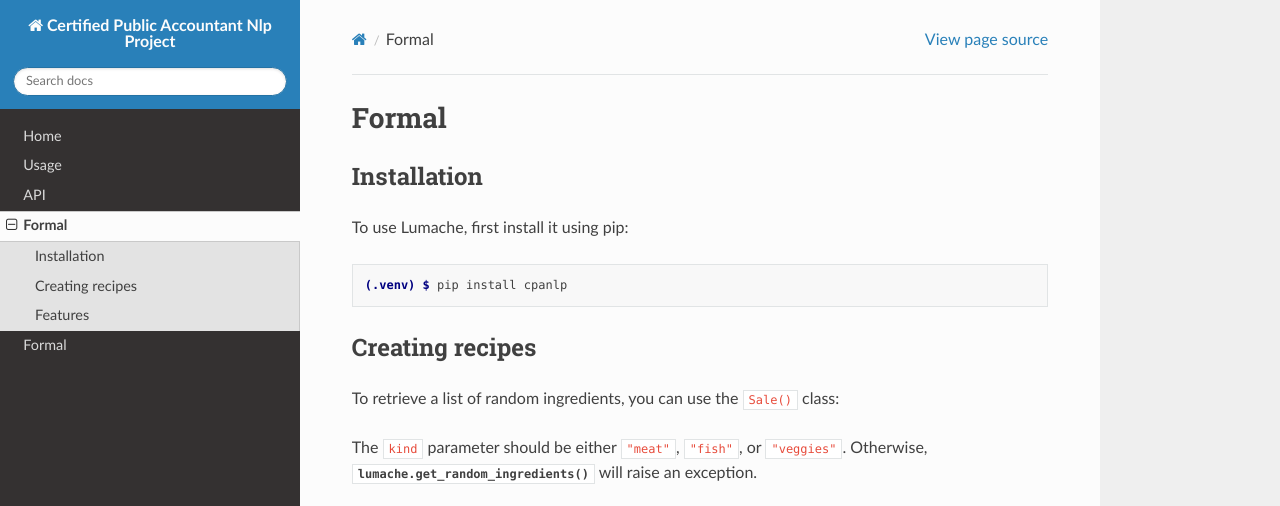
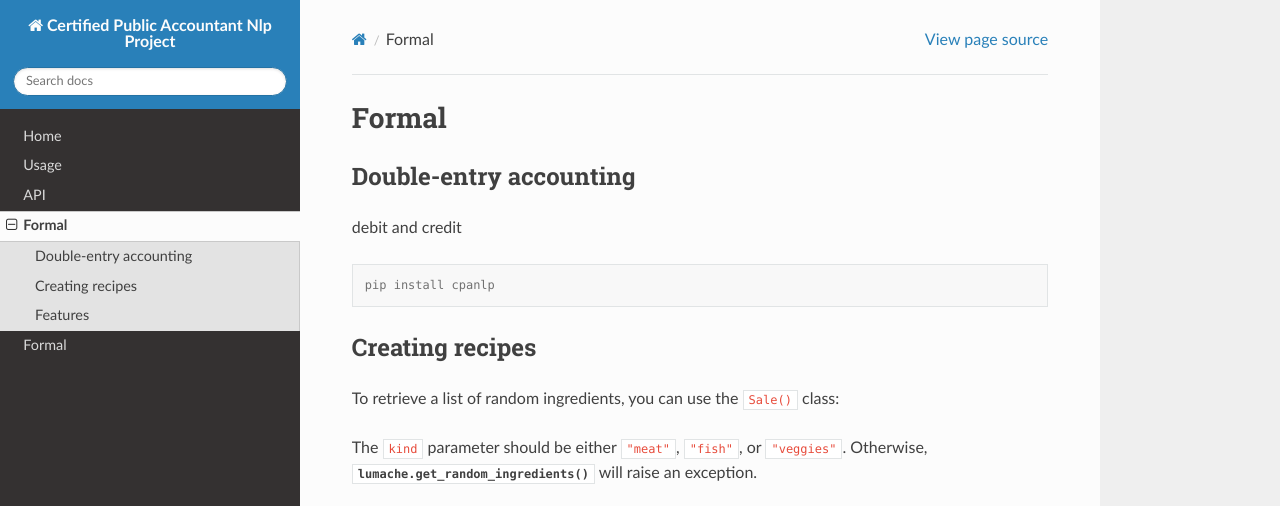
Before and after one commit to accounting-intelligent-ai/cpanlp, a Sphinx documentation site: the page built from docs/formal.rst, in a window 1280 px wide and 1135 px high, cut to the strip 0-506 px from the top of the window. Built offline with Sphinx 7.4.7 and the Read the Docs theme 2.0.0, drawn with Linux system fonts in a browser that asks for light colours.

Commit message:
Add files via upload

```diff
--- a/docs/formal.rst
+++ b/docs/formal.rst
@@ -1,16 +1,14 @@
 Formal
 =====
 
-.. _installation:
-
-Installation
+Double-entry accounting
 ------------
 
-To use Lumache, first install it using pip:
+debit and credit
 
 .. code-block:: console
 
-   (.venv) $ pip install cpanlp
+ pip install cpanlp
 
 Creating recipes
 ----------------
```
